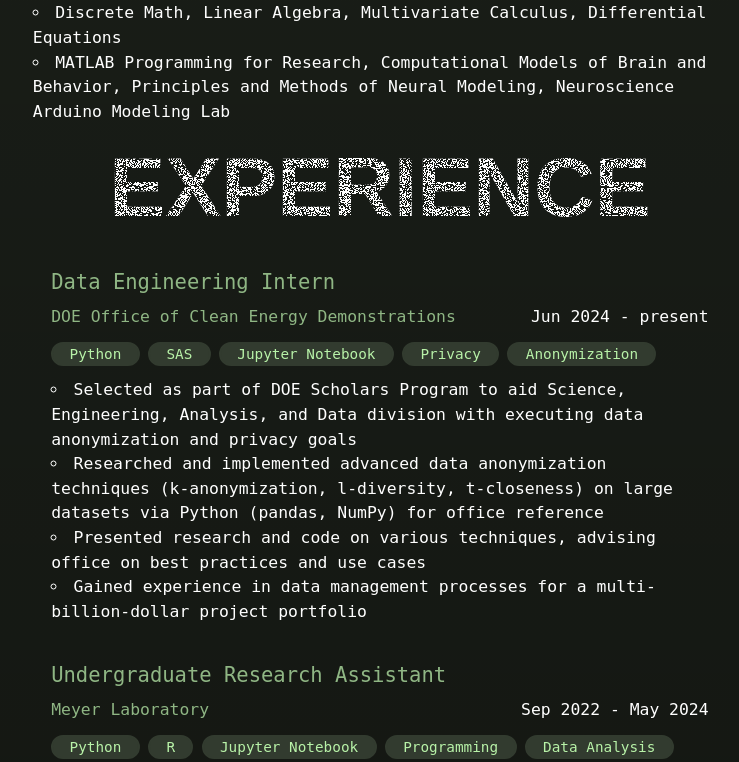
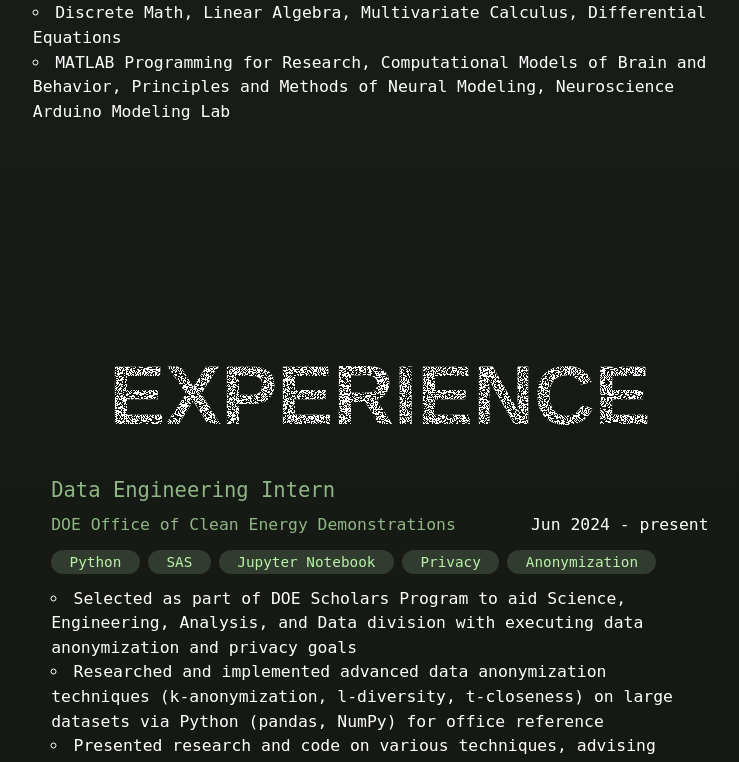
Before and after one commit to ridanaeeem/rida-website, a Next.js app: page / in a window 1280 px wide. Shown: the part 1260-2022 px from the top of the page, without its empty margins (512-1251 px from the left). Built offline with nearby package versions, Linux system fonts and the light colour scheme.

Commit message:
css update

```diff
--- a/src/app/globals.css
+++ b/src/app/globals.css
@@ -27,7 +27,7 @@
 	margin-top: 100vh;
 }
 
-#experiences {
+#experience {
 	margin-top: 30%;
 }
 
```
